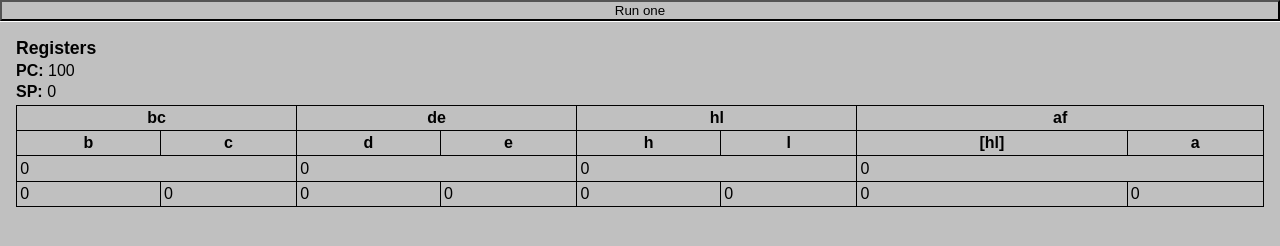
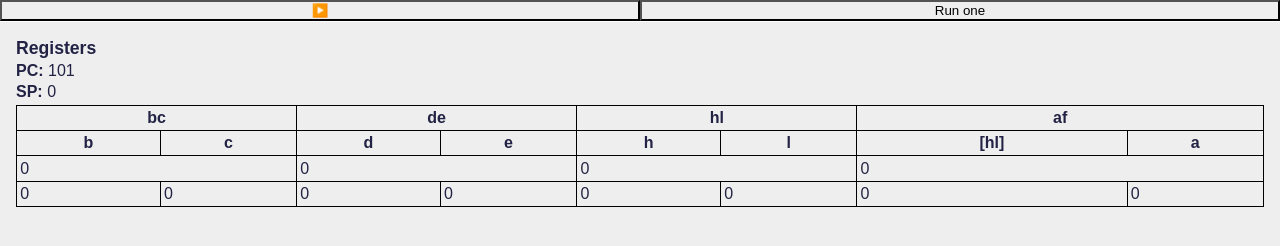
Before and after one commit to stevenremot/gb-emu, a website built with Vite: page index.html in a window 1280 px wide. Built offline with nearby package versions, Linux system fonts and the light colour scheme; files whose address does not match are found by name.

Commit message:
Implement processor loop
* Implement the processor loop to run a program at the right speed
  automatically
* pause the execution and update the debugger when an unknown opcode
  is crossed

```diff
--- /dev/null
+++ b/src/cpu/processor-loop.ts
@@ -0,0 +1,74 @@
+import { Processor } from "./processor";
+
+const cpuFrequency = 4194304;
+const cycleTime = 1000 / cpuFrequency;
+const maxDelay = 1000;
+
+export type ProcessorLoopObserver = {
+  onStarted?(): void;
+  onStopped?(): void;
+};
+
+export class ProcessorLoop {
+  private currentDelay = 0;
+  private lastTimestamp = -1;
+  private #isRunning = false;
+  private readonly observers: ProcessorLoopObserver[] = [];
+
+  constructor(private readonly processor: Processor) {}
+
+  start() {
+    this.#isRunning = true;
+
+    const loop = (timestamp: number) => {
+      if (!this.#isRunning) {
+        return;
+      }
+
+      if (this.lastTimestamp < 0) {
+        this.lastTimestamp = timestamp;
+      }
+
+      let delay = timestamp - this.lastTimestamp;
+      this.lastTimestamp = timestamp;
+
+      // In case the tab has been unfocused and refocused, skip
+      // the current step
+      if (delay > maxDelay) {
+        delay = 0;
+      }
+
+      this.currentDelay += delay;
+
+      while (this.currentDelay >= cycleTime && this.#isRunning) {
+        const { executionTime } = this.processor.runOneInstruction();
+        this.currentDelay -= executionTime * cycleTime;
+      }
+
+      requestAnimationFrame(loop);
+    };
+
+    requestAnimationFrame(loop);
+
+    for (const observer of this.observers) {
+      observer.onStarted?.();
+    }
+  }
+
+  stop() {
+    this.#isRunning = false;
+    this.lastTimestamp = -1;
+
+    for (const observer of this.observers) {
+      observer.onStopped?.();
+    }
+  }
+
+  addObserver(observer: ProcessorLoopObserver) {
+    this.observers.push(observer);
+  }
+
+  get isRunning() {
+    return this.#isRunning;
+  }
+}
--- a/src/cpu/processor.ts
+++ b/src/cpu/processor.ts
@@ -1,27 +1,41 @@
 import { MemoryMap } from "../memory/memory-map";
 import { executeInstruction } from "./instructions";
+import { InstructionResult } from "./instructions/types";
 import { Registers } from "./registers";
+
+export type ProcessorObserver = {
+  afterInstruction?(result: InstructionResult): void;
+};
 
 export class Processor {
   #registers: Registers;
-  #memoryMap: MemoryMap;
+  private readonly observers: ProcessorObserver[] = [];
 
-  constructor(memoryMap: MemoryMap) {
+  constructor(private readonly memoryMap: MemoryMap) {
     this.#registers = new Registers();
-    this.#memoryMap = memoryMap;
   }
 
   runOneInstruction() {
-    const opcode = this.#memoryMap.readAt(this.#registers.PC);
+    const opcode = this.memoryMap.readAt(this.#registers.PC);
     this.#registers.PC += 1;
-    return executeInstruction({
+    const result = executeInstruction({
       opcode,
       registers: this.#registers,
-      memoryMap: this.#memoryMap,
+      memoryMap: this.memoryMap,
     });
+
+    for (const observer of this.observers) {
+      observer.afterInstruction?.(result);
+    }
+
+    return result;
   }
 
   get registers() {
     return this.#registers;
   }
+
+  addObserver(observer: ProcessorObserver) {
+    this.observers.push(observer);
+  }
 }
--- a/src/devtools/gbemu-devtools.style.css
+++ b/src/devtools/gbemu-devtools.style.css
@@ -6,7 +6,8 @@ gbemu-devtools {
   align-items: stretch;
 
   height: 100%;
-  background-color: #c0c0c0;
+  color: #222244;
+  background-color: #eeeeee;
 
   .actions {
     display: flex;
--- a/src/devtools/gbemu-devtools.ts
+++ b/src/devtools/gbemu-devtools.ts
@@ -17,6 +17,7 @@ export class GbemuDevtools extends HTMLElement {
 
     this.innerHTML = /* HTML */ `
       <div class="actions">
+        <button type="button" id="play-pause">⏸️</button>
         <button type="button" id="run-one">Run one</button>
       </div>
       <gbemu-devtools-registers></gbemu-devtools-registers>
@@ -25,12 +26,37 @@ export class GbemuDevtools extends HTMLElement {
 
   connectedCallback() {
     this.querySelector("#run-one")?.addEventListener("click", () => {
-      const result = this.app.processor.runOneInstruction();
-      this.logInstruction(result);
+      this.app.processor.runOneInstruction();
       this.pause();
     });
 
-    this.pause();
+    const playPauseButton = assertNotNull(this.querySelector("#play-pause"));
+    playPauseButton.addEventListener("click", () => {
+      if (this.app.processorLoop.isRunning) {
+        this.app.processorLoop.stop();
+      } else {
+        this.app.processorLoop.start();
+      }
+    });
+
+    this.app.processorLoop.addObserver({
+      onStarted() {
+        playPauseButton.textContent = "⏸️";
+      },
+      onStopped() {
+        playPauseButton.textContent = "▶️";
+      },
+    });
+
+    this.app.processor.addObserver({
+      afterInstruction: (result) => {
+        this.logInstruction(result);
+
+        if (!result.instruction?.name) {
+          this.pause();
+        }
+      },
+    });
   }
 
   logInstruction(result: InstructionResult) {
@@ -43,6 +69,7 @@ export class GbemuDevtools extends HTMLElement {
   }
 
   pause() {
+    this.app.processorLoop.stop();
     document.body.dispatchEvent(new CustomEvent("gbemu:execution-paused"));
   }
 
--- a/src/gbemu-app.ts
+++ b/src/gbemu-app.ts
@@ -3,16 +3,19 @@ import { MemoryMap } from "./memory/memory-map";
 
 import "./devtools/gbemu-devtools";
 import "./gbemu-loader-static";
+import { ProcessorLoop } from "./cpu/processor-loop";
 
 export class GbemuApp extends HTMLElement {
-  memoryMap: MemoryMap;
-  processor: Processor;
+  readonly memoryMap: MemoryMap;
+  readonly processor: Processor;
+  readonly processorLoop: ProcessorLoop;
 
   constructor() {
     super();
 
     this.memoryMap = new MemoryMap();
     this.processor = new Processor(this.memoryMap);
+    this.processorLoop = new ProcessorLoop(this.processor);
 
     this.innerHTML = /* HTML */ `
       <gbemu-loader-static
--- a/src/gbemu-loader-static.ts
+++ b/src/gbemu-loader-static.ts
@@ -19,6 +19,7 @@ export class GbemuLoaderStatic extends HTMLElement {
 
     const buffer = await response.arrayBuffer();
     this.app.memoryMap.loadProgram(new Uint8Array(buffer));
+    this.app.processorLoop.start();
   }
 
   get app() {
```
Also changed, not shown: README.md.
